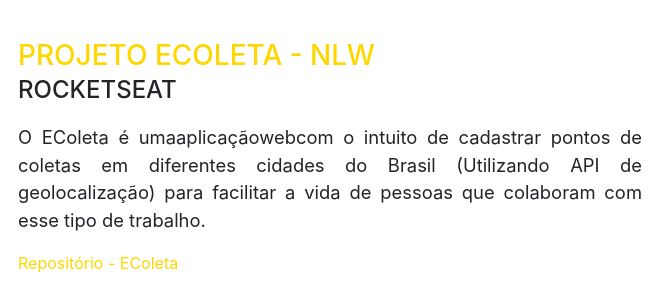
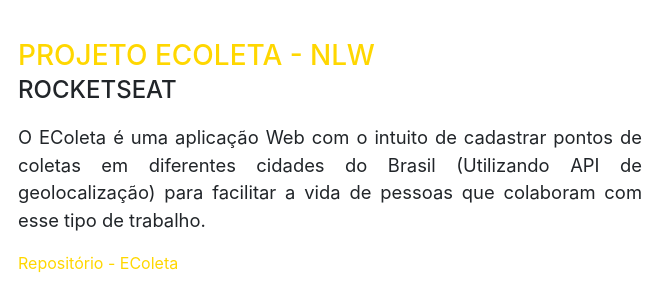
Before and after one commit to bernardojachegou/bernardojachegou.github.io, a website with bundled scripts: page index.html in a window 1280 px wide. Shown: the part 1520-1805 px from the top of the page, 302-953 px from the left. Built offline with nearby package versions, Linux system fonts and the light colour scheme; a web font is replaced by a local one.

Commit message:
Correção de texto

```diff
--- a/index.html
+++ b/index.html
@@ -134,7 +134,7 @@
           <div class="resume-content">
             <h3 class="mb-0">Projeto EColeta - NLW</h3>
             <div class="subheading mb-3">ROCKETSEAT</div>
-            <p align="justify">O EColeta é umaaplicaçãowebcom o intuito de cadastrar pontos de coletas em diferentes
+            <p align="justify">O EColeta é uma aplicação Web com o intuito de cadastrar pontos de coletas em diferentes
               cidades do Brasil (Utilizando API de geolocalização) para facilitar a vida de pessoas que colaboram com
               esse
               tipo de trabalho.
```
